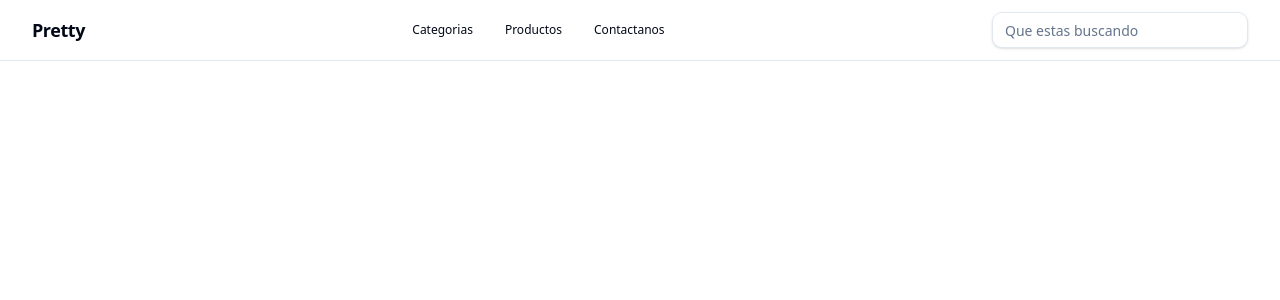
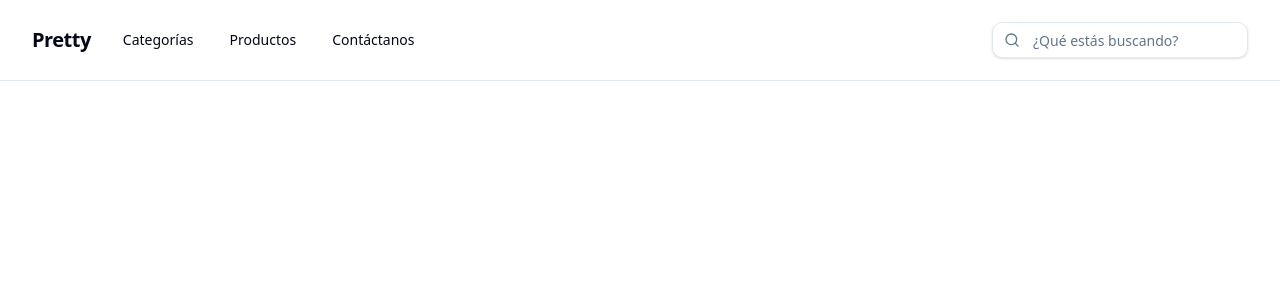
Before and after one commit to zGIKS/pretty-shop, a Next.js app: page / in a window 1280 px wide. Shown: the top 300 px of the page. Built offline with nearby package versions, Linux system fonts and the light colour scheme.

Commit message:
feat: update Header component for improved layout and accessibility, and refine Tailwind CSS configuration

```diff
--- a/components/Header.tsx
+++ b/components/Header.tsx
@@ -2,37 +2,43 @@ import Link from "next/link";
 
 import { Button } from "@/components/ui/button";
 import { Input } from "@/components/ui/input";
+import { Search } from "lucide-react";
 
 const links = [
-  { label: "Categorias", href: "/categorias" },
+  { label: "Categorías", href: "/categorias" },
   { label: "Productos", href: "/productos" },
-  { label: "Contactanos", href: "/contactanos" },
+  { label: "Contáctanos", href: "/contactanos" },
 ];
 
 export default function Header() {
   return (
     <header className="border-b bg-background/80 backdrop-blur">
-      <div className="container flex flex-col gap-3 py-3 md:flex-row md:items-center md:justify-between">
-        <Link className="text-lg font-semibold tracking-tight" href="/">
+      <div className="container flex flex-wrap items-center gap-3 py-2 md:h-20 md:flex-nowrap md:py-0">
+        <div className="flex flex-wrap items-center gap-4">
+          <Link className="text-xl font-semibold tracking-tight" href="/">
             Pretty
           </Link>
-        <nav className="flex flex-wrap items-center gap-2">
+          <nav className="flex flex-wrap items-center gap-1">
             {links.map((link) => (
-            <Button key={link.label} asChild size="sm" variant="ghost">
+              <Button key={link.label} asChild size="default" variant="ghost">
                 <Link href={link.href}>{link.label}</Link>
               </Button>
             ))}
           </nav>
-        <div className="w-full md:w-auto">
+        </div>
+        <div className="ml-auto w-full md:w-64">
           <label className="sr-only" htmlFor="site-search">
-            Buscador
+            Buscar
           </label>
+          <div className="relative">
+            <Search className="absolute left-3 top-1/2 transform -translate-y-1/2 h-4 w-4 text-muted-foreground" />
             <Input
               id="site-search"
-            placeholder="Que estas buscando"
+              placeholder="¿Qué estás buscando?"
               type="search"
-            className="w-full md:w-64"
+              className="w-full pl-10"
             />
+          </div>
         </div>
       </div>
     </header>
--- a/tailwind.config.ts
+++ b/tailwind.config.ts
@@ -1,7 +1,7 @@
 import type { Config } from "tailwindcss";
 
 const config = {
-  darkMode: ["class"],
+  darkMode: "class",
   content: [
     "./app/**/*.{ts,tsx}",
     "./components/**/*.{ts,tsx}",
```
Lines whose indentation alone changed are shown as unchanged.
